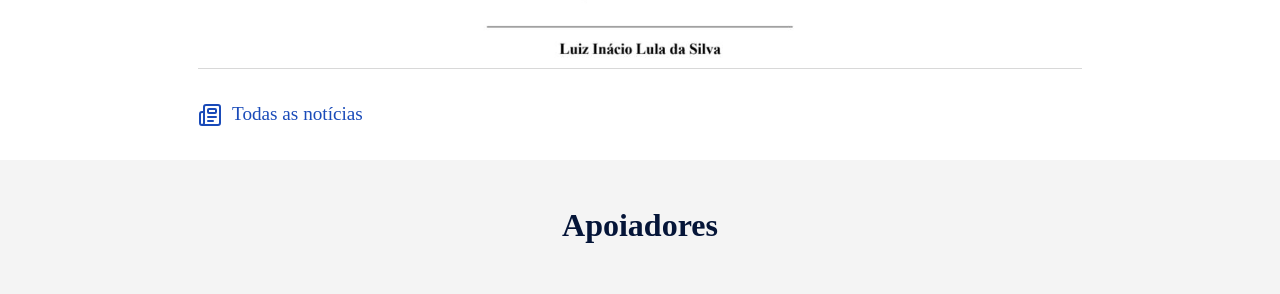
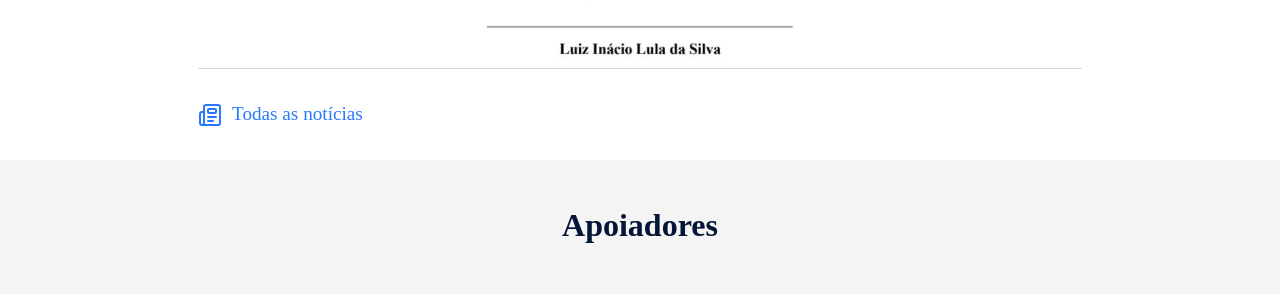
Before and after one commit to Landowski/mapa-escravidao, a Jekyll site: the page built from index.html, in a window 1280 px wide. Shown: the part 429-723 px from the top of the page. Built offline with Jekyll 4.4.1, drawn with Linux system fonts in a browser that asks for light colours; some web fonts are replaced.

Commit message:
Update styles.css

```diff
--- a/css/styles.css
+++ b/css/styles.css
@@ -304,7 +304,7 @@
     font-family: var(--fonte-titulo);
     font-size: 1.2rem;
     margin: 30px 0;
-    color: var(--azul);
+    color: var(--link);
     text-decoration: none;
 }
 
```
